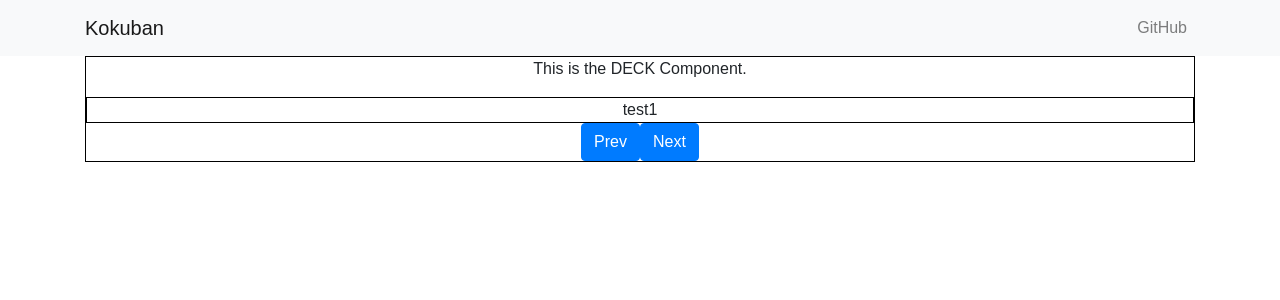
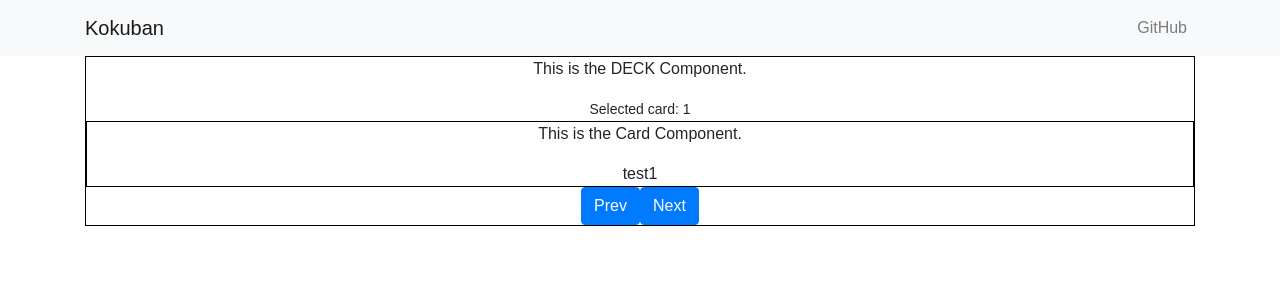
Before and after one commit to thgil/kokuban, a React (Create React App) app: page /1 in a window 1280 px wide. Shown: the top 300 px of the page. Built offline with nearby package versions, Linux system fonts and the light colour scheme.

Commit message:
add react router with basic usage

```diff
--- a/package.json
+++ b/package.json
@@ -6,6 +6,7 @@
     "bootstrap": "4.1.1",
     "react": "^16.4.1",
     "react-dom": "^16.4.1",
+    "react-router-dom": "^4.3.1",
     "react-scripts": "1.1.4",
     "reactstrap": "^6.1.0"
   },
--- a/src/App.js
+++ b/src/App.js
@@ -1,19 +1,21 @@
 import React, { Component } from 'react';
-import logo from './logo.svg';
+import { BrowserRouter as Router, Route} from "react-router-dom";
 import './App.css';
-import { Container, Row, Col } from 'reactstrap';
+import { Container } from 'reactstrap';
 import Deck from './Components/Deck';
 import NavbarFull from './Components/NavbarFull';
 
 class App extends Component {
   render() {
     return (
-      <div className="App">
-        <NavbarFull/>
-        <Container>
-          <Deck/>
-        </Container>
-      </div>
+      <Router>
+        <div className="App">
+          <NavbarFull/>
+          <Container>
+            <Route path="/:id" component={Deck} />
+          </Container>
+        </div>
+      </Router>
     );
   }
 }
--- a/src/Components/Card.js
+++ b/src/Components/Card.js
@@ -20,6 +20,9 @@ class Card extends Component {
       <div className="Card">
         <Row>
           <Col>
+            <p>
+              This is the Card Component.
+            </p>
             { card.title }
           </Col>
         </Row>
--- a/src/Components/Deck.js
+++ b/src/Components/Deck.js
@@ -9,18 +9,26 @@ class Deck extends Component {
 		super(props);
 
 		this.state = {
-			data: [{title:'test1'},{title:'test2'},{title:'test3'}],
+			data: [ {title:'test0'},{title:'test1'},{title:'test2'},
+							{title:'test3'},{title:'test4'},{title:'test5'} ],
 			selected: 0
 		}
 	}
 
 	componentDidMount() {
-
+		const id = Number(this.props.match.params.id);
+		if(id) this.selectCard(id);
+		console.log(this.state.selected);
 	}
 
 	selectCard(num) {
-		if(num < 0 || num >= this.state.data.length) return;
+		if(num < 0 || num >= this.state.data.length) {
+			console.warn('Selected card does not exist')
+			return;
+		}
 		this.setState({ selected: num });
+		// Update the url with the current card id
+		this.props.history.push('/'+num);
 	}
 
 	prev = () => {
@@ -41,6 +49,7 @@ class Deck extends Component {
 			<p>
 			This is the DECK Component.
 			</p>
+			<small>Selected card: { selected }</small>
 			<Card card={data[selected]} />
 			<Button color="primary" onClick={this.prev}>Prev</Button>
 			<Button color="primary" onClick={this.next}>Next</Button>
```
Also changed, not shown: 1 other file (tests, documents, lock files or other folders).
